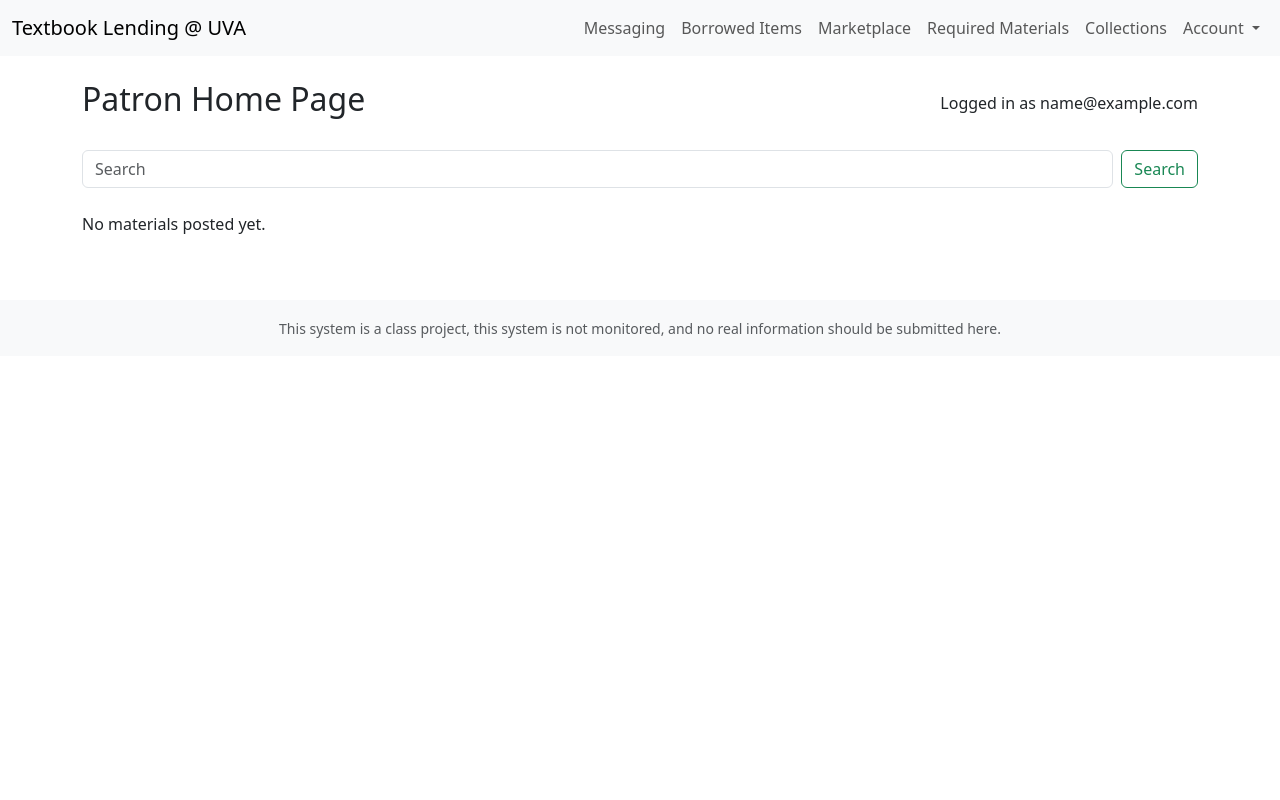
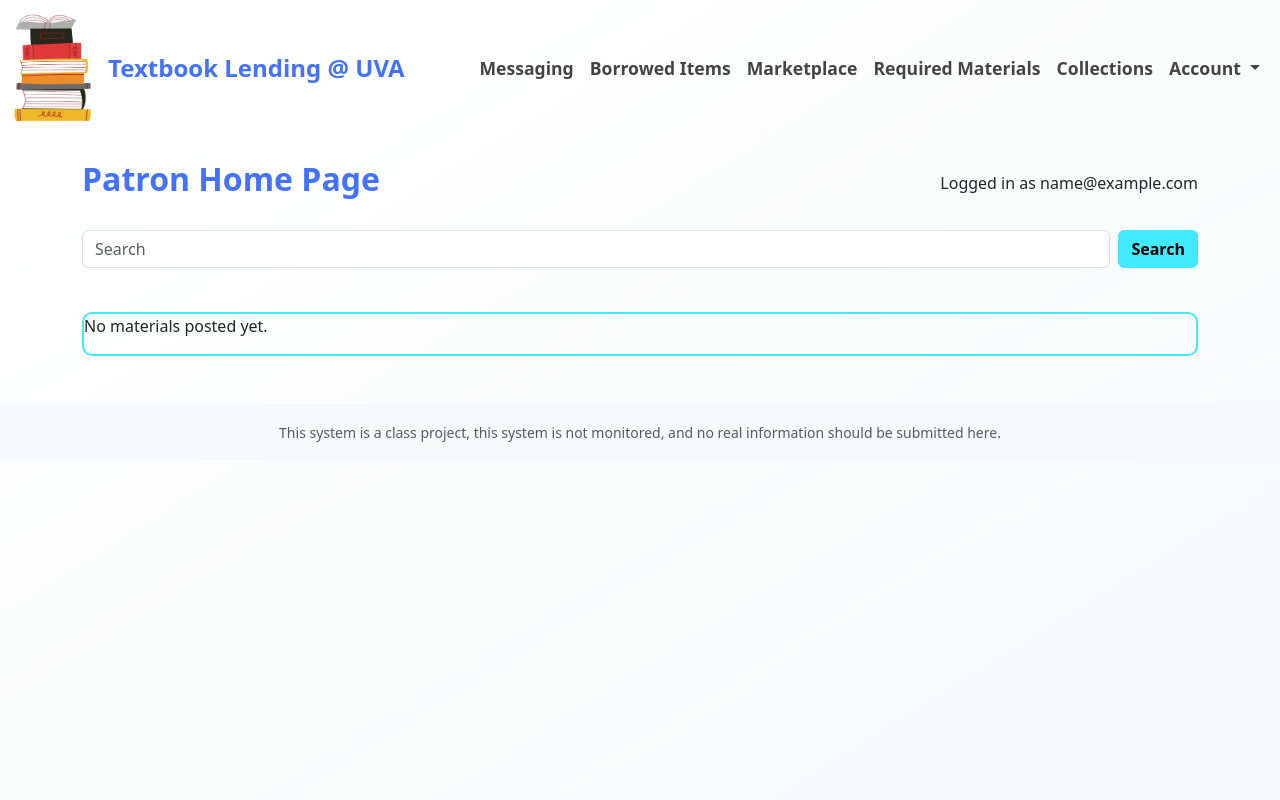
Before and after one commit to AidanSzilagyi/textbook-lending-catalog, a Django app: page /homepage/ in a window 1280 px wide. Run offline with Django 5.2, Linux system fonts and the light colour scheme; the visitor is signed in with stand-in values (Sample User, id 1); data that the repository does not hold is empty; parts of the project's set-up code (start-up, migrations or seed data) failed here and were passed over.

Commit message:
Added logo to homepage and changed coloring and formatting

```diff
--- a/mainmenu/templates/base.html
+++ b/mainmenu/templates/base.html
@@ -5,10 +5,70 @@
     <meta name="viewport" content="width=device-width, initial-scale=1">
     <title>{% block title %}Library System{% endblock %}</title>
     <link href="https://cdn.jsdelivr.net/npm/bootstrap@5.3.0/dist/css/bootstrap.min.css" rel="stylesheet">
-    {% block extra_css %}{% endblock %}
+    {% load static %}
+    {% block extra_css %}
+    <style>
+        html, body {
+            height: 100%;
+            background: linear-gradient(to bottom right, #ffffff, #f8f9fa);
+            display: flex;
+            flex-direction: column;
+        }
+
+        main.container {
+            flex: 1 0 auto;
+        }
+
+        footer {
+            flex-shrink: 0;
+            text-align: center;
+            padding: 10px;
+            font-size: 0.85rem;
+            color: #777;
+        }
+    </style>
+    {% endblock %}
 </head>
 <body>
-    {% block navbar %}{% endblock %}
+    {% block navbar %}
+    {% if user.is_authenticated %}
+    <nav class="navbar navbar-expand-lg">
+    <div class="container-fluid">
+        <a class="navbar-brand d-flex align-items-center" href="{% url 'home_page_router' %}">
+            <img src="/static/mainmenu/images/textbook_logo.png" alt="Logo" style="max-height: 110px; margin-right: 15px;">
+            <span class="fw-bold" style="font-size: 1.5rem; color: #4272FF;">Textbook Lending @ UVA</span>
+        </a>
+        <button class="navbar-toggler" type="button" data-bs-toggle="collapse" data-bs-target="#navbarNav">
+        <span class="navbar-toggler-icon"></span>
+        </button>
+        <div class="collapse navbar-collapse" id="navbarNav">
+        <ul class="navbar-nav ms-auto">
+            <li class="nav-item"><a class="nav-link" href="{% url 'messaging' %}">Messaging</a></li>
+            <li class="nav-item"><a class="nav-link" href="{% url 'borrowed_items' %}">Borrowed Items</a></li>
+            {% if user.profile.userRole == 1 %}
+            <li class="nav-item"><a class="nav-link" href="{% url 'lent_items' %}">Lent Items</a></li>
+            {% endif %}
+            <li class="nav-item"><a class="nav-link" href="{% url 'marketplace' %}">Marketplace</a></li>
+            <li class="nav-item"><a class="nav-link" href="{% url 'required_materials' %}">Required Materials</a></li>
+            <li class="nav-item"><a class="nav-link" href="{% url 'collections' %}">Collections</a></li>
+            <li class="nav-item dropdown">
+            <a class="nav-link dropdown-toggle" href="#" id="dropdownMenuButton" data-bs-toggle="dropdown">
+                Account
+            </a>
+            <ul class="dropdown-menu" style="min-width:100px;">
+                <li><a class="dropdown-item" href="{% url 'profile' %}">Profile</a></li>
+                {% if user.profile.userRole == 1 %}
+                <li><a class="dropdown-item" href="{% url 'librarian_settings' %}">Settings</a></li>
+                {% endif %}
+                <li><a class="dropdown-item" href="{% url 'logout' %}">Logout</a></li>
+            </ul>
+            </li>
+        </ul>
+        </div>
+    </div>
+    </nav>
+    {% endif %}
+    {% endblock %}
 
     {% if messages %}
     <div class="container mt-3">
--- a/mainmenu/templates/home_page.html
+++ b/mainmenu/templates/home_page.html
@@ -2,52 +2,83 @@
 
 {% block title %}Home Page{% endblock %}
 
-{% block navbar %}
-<nav class="navbar navbar-expand-lg navbar-light bg-light">
-  <div class="container-fluid">
-    <a class="navbar-brand" href="#">Textbook Lending @ UVA</a>
-    <button class="navbar-toggler" type="button" data-bs-toggle="collapse" data-bs-target="#navbarNav">
-      <span class="navbar-toggler-icon"></span>
-    </button>
-    <div class="collapse navbar-collapse" id="navbarNav">
-      <ul class="navbar-nav ms-auto">
-        <li class="nav-item"><a class="nav-link" href="{% url 'messaging' %}">Messaging</a></li>
-        <li class="nav-item"><a class="nav-link" href="{% url 'borrowed_items' %}">Borrowed Items</a></li>
-        {% if user.profile.userRole == 1 %}
-        <li class="nav-item"><a class="nav-link" href="{% url 'lent_items' %}">Lent Items</a></li>
-        {% endif %}
-        <li class="nav-item"><a class="nav-link" href="{% url 'marketplace' %}">Marketplace</a></li>
-        <li class="nav-item"><a class="nav-link" href="{% url 'required_materials' %}">Required Materials</a></li>
-          <li class="nav-item"><a class="nav-link" href="{% url 'collections' %}">Collections</a></li>
-        <li class="nav-item dropdown">
-          <a class="nav-link dropdown-toggle" href="#" id="dropdownMenuButton" data-bs-toggle="dropdown">
-            Account
-          </a>
-          <ul class="dropdown-menu" style="width:100px;min-width:100px;">
-            <li><a class="dropdown-item" href="{% url 'profile' %}">Profile</a></li>
-            {% if user.profile.userRole == 1 %}
-            <li><a class="dropdown-item" href="{% url 'librarian_settings' %}">Settings</a></li>
-            {% endif %}
-            <li><a class="dropdown-item" href="{% url 'logout' %}">Logout</a></li>
-          </ul>
-        </li>
-      </ul>
-    </div>
-  </div>
-</nav>
-{% endblock %}
-
 {% block extra_css %}
 <style>
+  html, body {
+    height: 100%;
+    background: linear-gradient(to bottom right, #ffffff, #f8f9fa);
+    overflow-x: hidden;
+  }
+
+  .page-content {
+    display: flex;
+    flex-direction: column;
+    height: 100%;
+  }
+
   .scroll-container {
-    max-height: 300px;
+    flex-grow: 1;
     overflow-y: auto;
+    overflow-x: hidden;
+    padding-right: 10px;
+    border: 2px solid #42EAFF;
+    border-radius: 10px;
     margin-top: 20px;
+  }
+
+  /* Scrollbar */
+  .scroll-container::-webkit-scrollbar {
+    width: 6px;
+  }
+  .scroll-container::-webkit-scrollbar-thumb {
+    background-color: #4272FF;
+    border-radius: 10px;
+  }
+  .scroll-container::-webkit-scrollbar-track {
+    background: #e0e0e0;
+  }
+
+  h2 {
+    color: #4272FF;
+    font-weight: bold;
+  }
+
+  .badge {
+    background-color: #FF7E42;
+    color: white;
+    font-size: 0.75rem;
+  }
+
+  /* Navbar Link Styling - Updated Bigger */
+  .navbar-nav .nav-link {
+    color: #444;
+    font-weight: 600;
+    font-size: 1.1rem; /* Make nav links bigger */
+    padding-left: 15px;
+    padding-right: 15px;
+  }
+  .navbar-nav .nav-link:hover {
+    color: #FF7E42;
+    text-decoration: underline;
+  }
+
+  /* Search Button Styling */
+  .btn-primary {
+    background-color: #42EAFF;
+    border-color: #42EAFF;
+    color: black;
+    font-weight: bold;
+  }
+  .btn-primary:hover {
+    background-color: #4272FF;
+    border-color: #4272FF;
+    color: white;
   }
 </style>
 {% endblock %}
 
 {% block content %}
+<div class="page-content">
   <div class="d-flex justify-content-between align-items-center mb-4">
     <h2>Patron Home Page</h2>
     <p class="mb-0">Logged in as {{ user.email }}</p>
@@ -57,7 +88,7 @@
     <div class="col">
       <form class="d-flex" method="GET" action="{% url 'home_page' %}">
         <input class="form-control me-2" type="search" name="q" placeholder="Search" value="{{ q }}">
-      <button class="btn btn-outline-success" type="submit">Search</button>
+        <button class="btn btn-primary" type="submit">Search</button>
       </form>
     </div>
   </div>
@@ -72,7 +103,7 @@
         </div>
         <p class="mb-1">
           {% for tag in item.tags.all %}
-          <span class="badge bg-secondary">{{ tag.name }}</span>
+            <span class="badge">{{ tag.name }}</span>
           {% endfor %}
         </p>
       </a>
@@ -81,4 +112,5 @@
       {% endfor %}
     </div>
   </div>
+</div>
 {% endblock %}
```
Lines whose indentation alone changed are shown as unchanged.
